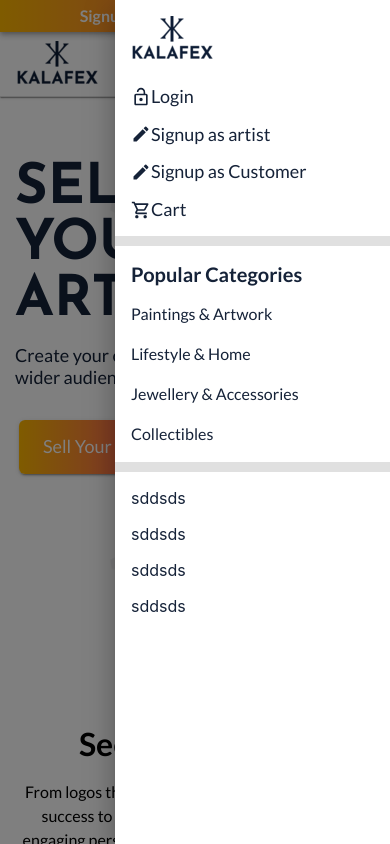
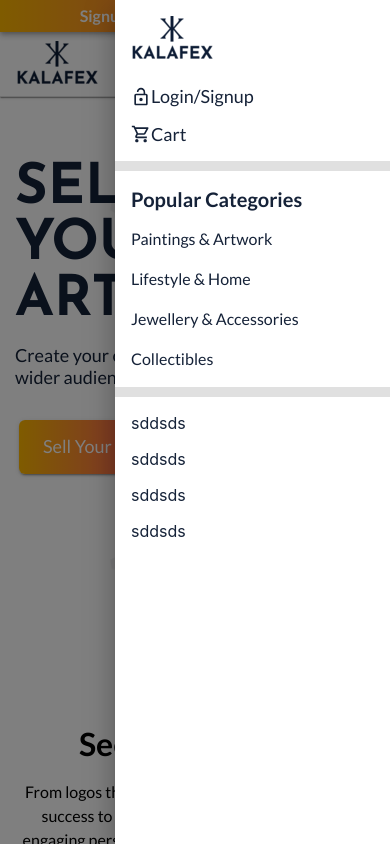
Before and after one commit to shashtag/ecomm, a React (Create React App) app: page / in a window 390 px wide. Both pictures are taken after a click on the button "menu". Shown: the top 844 px of the page. Built offline with nearby package versions, Linux system fonts and the light colour scheme; no server answers.

Commit message:
navbar drawer

```diff
--- a/src/components/Navigation/Header.js
+++ b/src/components/Navigation/Header.js
@@ -335,31 +335,7 @@ export default function Header(props) {
                         />
                         {"  "}
                         <Typography variant='h5' style={{ color: "#152238" }}>
-                          Login
-                        </Typography>
-                      </ListItem>
-                      <ListItem component={Link} to='/artist/signup'>
-                        <CreateIcon
-                          style={{
-                            color: theme.palette.secondary.main,
-                            fontSize: "20px",
-                          }}
-                        />
-                        {"  "}
-                        <Typography variant='h5' style={{ color: "#152238" }}>
-                          Signup as artist
-                        </Typography>
-                      </ListItem>
-                      <ListItem component={Link} to='/user/signup'>
-                        <CreateIcon
-                          style={{
-                            color: theme.palette.secondary.main,
-                            fontSize: "20px",
-                          }}
-                        />
-                        {"  "}
-                        <Typography variant='h5' style={{ color: "#152238" }}>
-                          Signup as Customer
+                          Login/Signup
                         </Typography>
                       </ListItem>
                     </>
```
Also changed, not shown: 1 other file (tests, documents, lock files or other folders).
